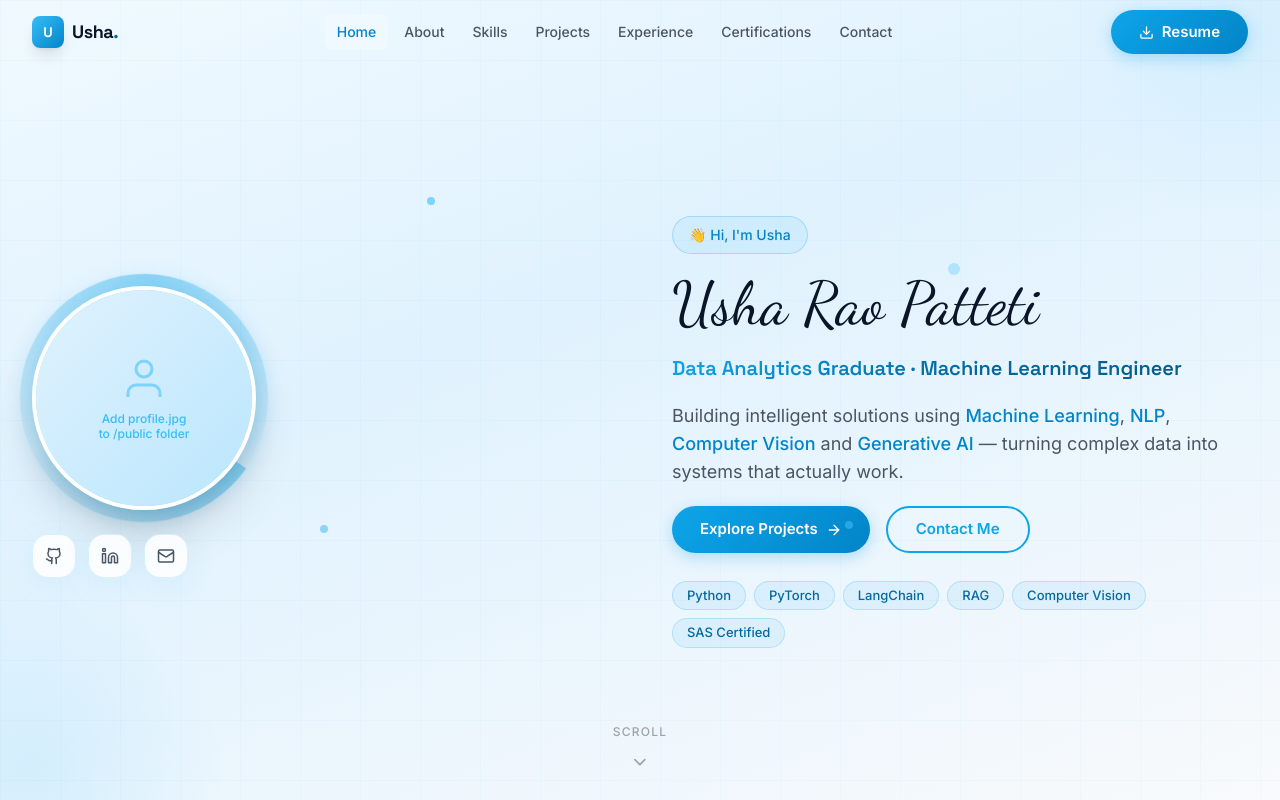
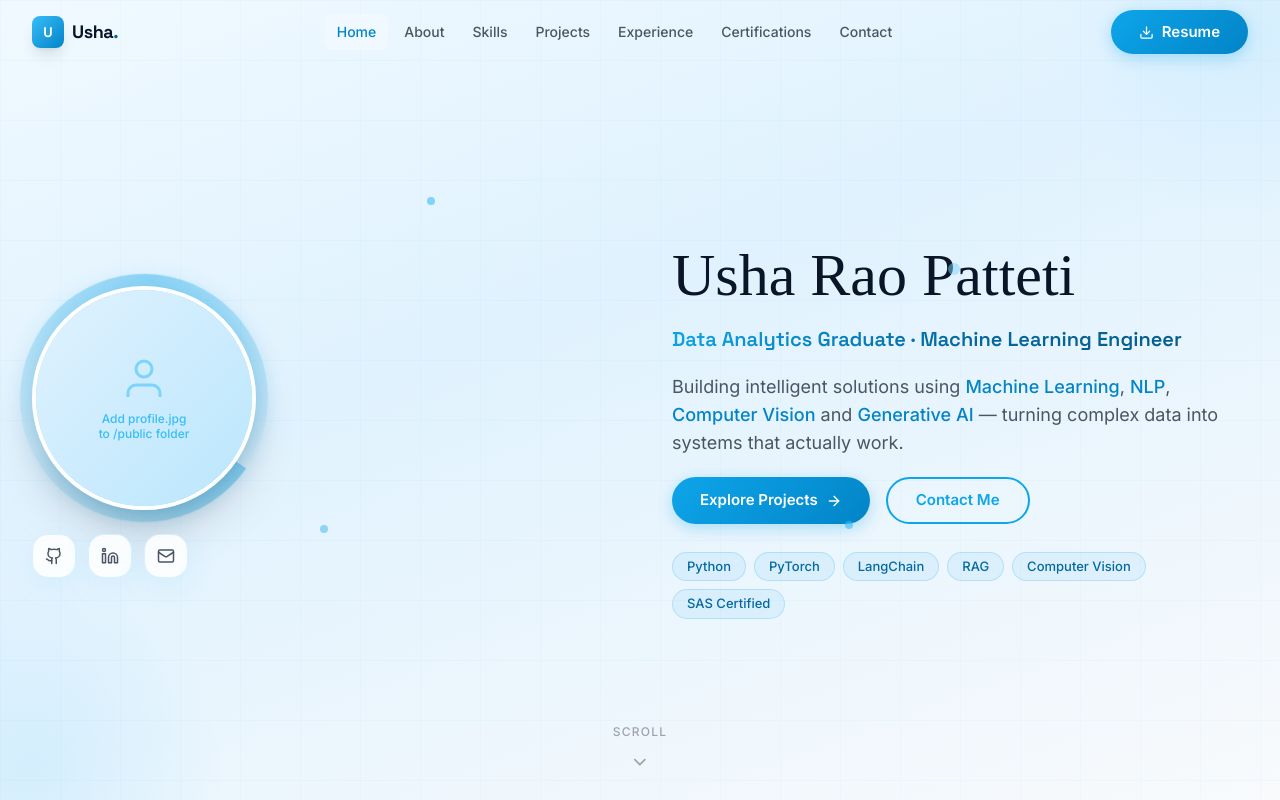
Before and after one commit to edaUsha/portfolio, a Next.js app: page / in a window 1280 px wide. Shown: the top 800 px of the page. Built offline with nearby package versions, Linux system fonts and the light colour scheme.

Commit message:
Remove greeting badge and change name font to Times New Roman

```diff
--- a/components/Hero.tsx
+++ b/components/Hero.tsx
@@ -139,32 +139,14 @@ export default function Hero() {
             transition={{ duration: 0.7, delay: 0.1, ease: "easeOut" }}
             className="flex flex-col gap-5 text-center lg:text-left"
           >
-            {/* Greeting badge */}
-            <motion.div
-              initial={{ opacity: 0, scale: 0.9 }}
-              animate={{ opacity: 1, scale: 1 }}
-              transition={{ delay: 0.3 }}
-              className="inline-flex items-center gap-2 self-center lg:self-start"
-            >
-              <span
-                className="px-4 py-2 rounded-full text-sm font-medium border"
-                style={{
-                  background: "rgba(14, 165, 233, 0.08)",
-                  borderColor: "rgba(14, 165, 233, 0.25)",
-                  color: "#0284c7",
-                }}
-              >
-                👋 Hi, I&apos;m Usha
-              </span>
-            </motion.div>
-
             {/* Name */}
             <div>
               <motion.h1
                 initial={{ opacity: 0, y: 20 }}
                 animate={{ opacity: 1, y: 0 }}
                 transition={{ delay: 0.35 }}
-                className="font-script text-4xl sm:text-5xl lg:text-6xl text-navy-900 leading-tight"
+                className="text-4xl sm:text-5xl lg:text-6xl text-navy-900 leading-tight"
+                style={{ fontFamily: "'Times New Roman', serif" }}
               >
                 Usha Rao Patteti
               </motion.h1>
```
